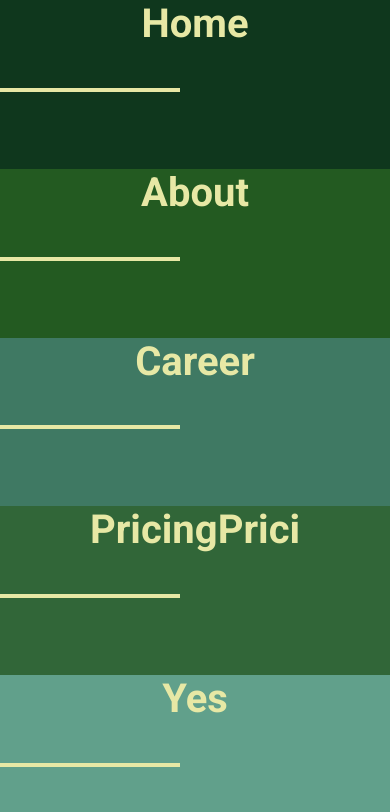
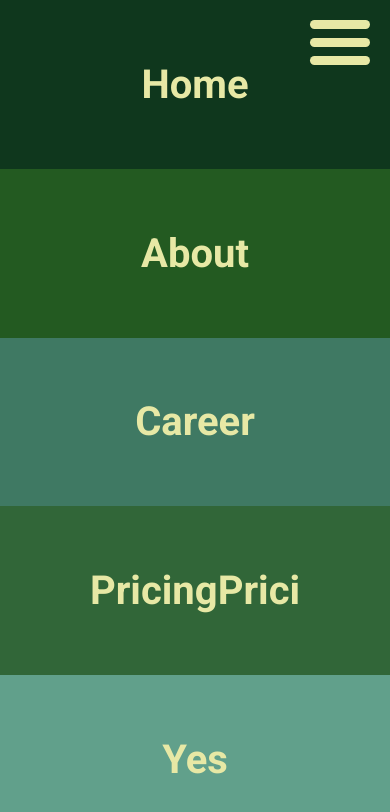
Before and after one commit to jebrong/js-sliding-navbar, a plain HTML site: page index.html in a window 390 px wide. Drawn offline with Linux system fonts and the light colour scheme.

Commit message:
hamburger menu

```diff
--- a/index.html
+++ b/index.html
@@ -11,13 +11,21 @@
   <body>
     <div class="container">
       <div class="overlay">
-        <ul class="navbar">
+        <ul class="navbar show">
           <li class="list"><a>Home</a></li>
           <li class="list"><a>About</a></li>
           <li class="list"><a>Career</a></li>
           <li class="list"><a>PricingPrici</a></li>
           <li class="list"><a>Yes</a></li>
         </ul>
+      </div><div class="menu-bar">
+        <div id="nav-icon">
+          <span></span>
+          <span></span>
+          <span></span>
+        </div>
+      </div>
+
       </div>
     </div>
 
--- a/script.js
+++ b/script.js
@@ -0,0 +1,5 @@
+const menuBar = document.querySelector("#nav-icon");
+
+menuBar.addEventListener("click", () => {
+  menuBar.classList.toggle("open");
+});
--- a/style.css
+++ b/style.css
@@ -19,11 +19,74 @@ body {
   height: 100%;
   width: 100vw;
   background-color: pink;
+  position: relative;
+}
+.menu-bar {
+  margin: 20px;
+  position: absolute;
+  top: 0;
+  right: 0;
+}
+#nav-icon {
+  width: 60px;
+  height: 45px;
+  position: relative;
+
+  transform: rotate(0deg);
+  transition: 0.5s ease-in-out;
+  cursor: pointer;
+}
+
+#nav-icon span {
+  display: block;
+  position: absolute;
+  height: 9px;
+  width: 100%;
+  background: #e7e8a5;
+  border-radius: 9px;
+  opacity: 1;
+  left: 0;
+  -webkit-transform: rotate(0deg);
+  -moz-transform: rotate(0deg);
+  -o-transform: rotate(0deg);
+  transform: rotate(0deg);
+
+  transition: 0.25s ease-in-out;
+}
+
+#nav-icon span:nth-child(1) {
+  top: 0px;
+}
+
+#nav-icon span:nth-child(2) {
+  top: 18px;
+}
+
+#nav-icon span:nth-child(3) {
+  top: 36px;
+}
+
+#nav-icon.open span:nth-child(1) {
+  top: 18px;
+
+  transform: rotate(135deg);
+}
+
+#nav-icon.open span:nth-child(2) {
+  opacity: 0;
+  left: -60px;
+}
+
+#nav-icon.open span:nth-child(3) {
+  top: 18px;
+
+  transform: rotate(-135deg);
 }
 
 .overlay {
   background-color: rgb(0, 0, 0, 0.5);
   height: 100%;
+  /* transform: translateX(-100%); */
 }
 
 .navbar {
@@ -38,9 +101,9 @@ body {
 }
 
 .list {
-  /* display: flex;
+  display: flex;
   justify-content: center;
-  align-items: center; */
+  align-items: center;
   position: relative;
 
   list-style: none;
@@ -56,17 +119,40 @@ body {
   font-size: 2.5rem;
   font-weight: 700;
   display: block;
+
+  transition: all 200ms;
 }
 
-.list::before {
+.list a:hover {
+  font-size: 3rem;
+}
+
+.list a::before {
   content: "";
   width: 180px;
   height: 4px;
   background-color: #e7e8a5;
   left: 0;
   top: 52%;
-  color: white;
   position: absolute;
+  opacity: 0;
+  transition: all 200ms;
+}
+.list a:hover::before {
+  opacity: 1;
+}
+.list a::after {
+  content: "";
+  width: 180px;
+  height: 4px;
+  background-color: #e7e8a5;
+  right: 0;
+  top: 52%;
+  position: absolute;
+  opacity: 0;
+  transition: all 200ms;
+}
+.list a:hover::after {
   opacity: 1;
 }
 
@@ -85,3 +171,36 @@ body {
 .list:nth-of-type(5) {
   background-color: #61a08b;
 }
+
+.show .list:nth-of-type(1) {
+  animation: slide-in 200ms;
+}
+.show .list:nth-of-type(2) {
+  animation: slide-in 400ms;
+}
+.show .list:nth-of-type(3) {
+  animation: slide-in 600ms;
+}
+.show .list:nth-of-type(4) {
+  animation: slide-in 800ms;
+}
+.show .list:nth-of-type(5) {
+  animation: slide-in 1000ms;
+}
+
+@keyframes slide-in {
+  from {
+    transform: translateX(-100%);
+  }
+  to {
+    transform: translateX(0%);
+  }
+}
+@keyframes slide-out {
+  from {
+    transform: translateX(100%);
+  }
+  to {
+    transform: translateX(0%);
+  }
+}
```
